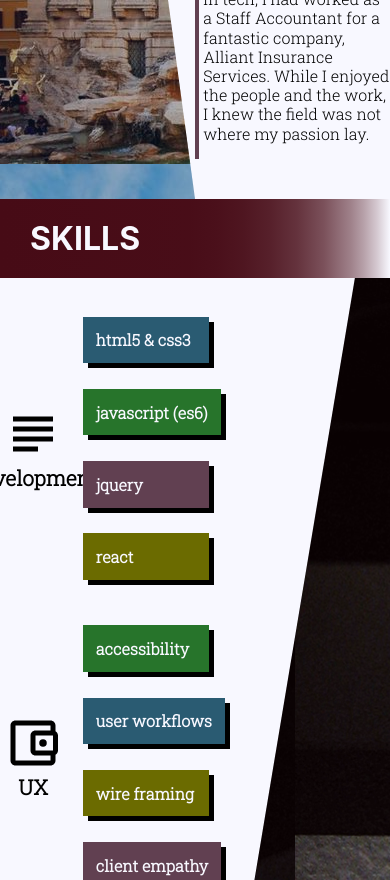
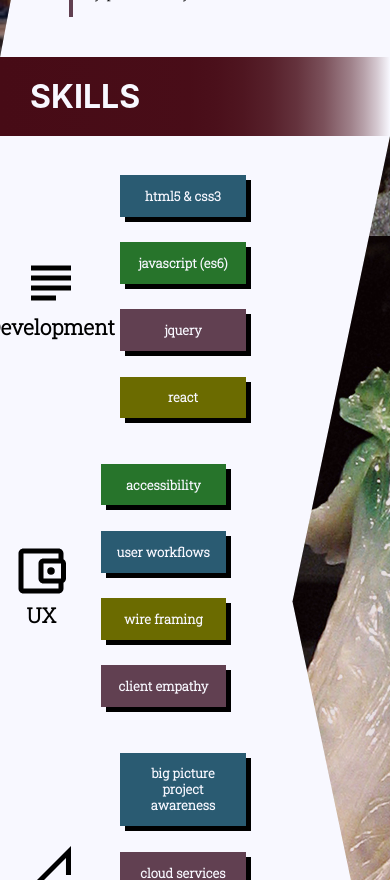
Before and after one commit to JuliusDorfman/jdorfj, a React (Create React App) app: page /homepage in a window 390 px wide. Shown: the part 1120-2000 px from the top of the page. Built offline with nearby package versions, Linux system fonts and the light colour scheme.

Commit message:
responsiveness on homepage.jsx

```diff
--- a/src/Pages/Homepage/Homepage.css
+++ b/src/Pages/Homepage/Homepage.css
@@ -63,6 +63,7 @@ a {
   clip-path: polygon(0 0, 18% 0, 100% 100%, 0% 100%);
   background: url('/assets/images/fontana_de_trevi.jpg');
   min-width: 50vw;
+  background-size: cover;
 }
 
 .experience-flavor:after {
@@ -190,8 +191,8 @@ a {
   clip-path: polygon(100% 0, 82% 0, 0% 100%, 100% 100%);
   background: url('/assets/images/Jade_cabbage_closeup.jpg');
   min-width: 50vw;
-  background-size: cover;
-  background-position-x: 100px;
+  background-position-x: -250px;
+  background-position-y: -100px;
 }
 
 .skills-flavor:after {
@@ -229,6 +230,8 @@ a {
 .colors4 {
   background: #6B6B00;
 }
+
+
 /* Copied Skill */
 .skills-intro>h1 {
   font-size: 1.5rem;
@@ -242,6 +245,18 @@ a {
   justify-content: space-around;
   list-style: none;
   min-height: 150px;
+}
+
+.skill-item:nth-child(1) {
+  margin-right: -53%;
+}
+
+.skill-item:nth-child(2) {
+  margin-right: -25%;
+}
+
+.skill-item:nth-child(3) {
+  margin-right: 0;
 }
 
 .skills-head {
@@ -267,7 +282,7 @@ a {
   display: inherit;
   width: 62%;
   justify-content: space-around;
-  align-items: center;
+  text-align: center;
 }
 
 .skills-details>ul {
@@ -275,7 +290,7 @@ a {
   align-items: center;
   padding: 10px 0;
   flex-wrap: wrap;
-  justify-content: space-around;
+  justify-content: flex-start;
   list-style: none;
 }
 
@@ -291,6 +306,7 @@ a {
   font-weight: 600;
   font-family: 'Roboto Slab', serif;
   cursor: pointer;
+  max-width: 150px;
 }
 
 .skills-details>ul>li:after {
@@ -307,3 +323,34 @@ a {
 ul.skill-list {
   padding: 0;
 }
+
+@media(max-width: 1050px) {
+  .skills-flavor {
+    background-position-x: -400px;
+    background-position-y: 100px;
+  }
+}
+
+@media(max-width: 550px) {
+  .skills-details>ul>li {
+    max-width: 75px;
+    font-size: .8rem;
+  }
+
+  .experience-flavor {
+    -webkit-clip-path: polygon(50% 50%, 0% 100%, 0 0%);
+    clip-path: polygon(50% 50%, 0% 100%, 0 0%);
+  }
+
+  .skills-flavor {
+    -webkit-clip-path: polygon(100% 0, 100% 100%, 50% 50%);
+    clip-path: polygon(100% 0, 100% 100%, 50% 50%);
+  }
+  .skill-item:nth-child(3) {
+    margin-right: -53%;
+  }
+
+  .exp-first-tier:nth-child(3) {
+    margin-left: -53%;
+  }
+}
--- a/src/Pages/Homepage/Homepage.jsx
+++ b/src/Pages/Homepage/Homepage.jsx
@@ -144,10 +144,10 @@ export default class Homepage extends Component {
                   <p>DevOps</p></div>
                 <div className="skills-details">
                   <ul>
-                    <li className="colors4">version control</li>
+                    <li className="colors1">big picture project awareness</li>
                     <li className="colors3">cloud services</li>
                     <li className="colors2">testing</li>
-                    <li className="colors1">big picture project awareness</li>
+                    <li className="colors4">version control</li>
                   </ul>
                 </div>
               </li>
--- a/src/Pages/Portfolio/Portfolio.css
+++ b/src/Pages/Portfolio/Portfolio.css
@@ -156,6 +156,20 @@
   color: white;
 }
 
+
+@media(min-width: 2270px) {
+  .column h1 {
+    font-size: 7rem;
+    margin-top: 2rem;
+    line-height: 7rem;
+  }
+
+  .column p {
+    font-size: 2rem;
+    margin-top: 4rem;
+  }
+}
+
 @media(max-width: 1050px) {
   .column h1 {
     font-size: 1.5em;
--- a/src/Pages/Portfolio/Portfolio.jsx
+++ b/src/Pages/Portfolio/Portfolio.jsx
@@ -19,7 +19,7 @@ export default class Portfolio extends Component {
               <a href="https://hstone-app.herokuapp.com/" target="_blank" rel="noopener noreferrer">
                 <h1>hStone Addiction</h1>
               </a>
-              <p>Quantify the sunk cost of your addiction. Then go do something more productive. It's what future you would have wanted.</p>
+              <p>Quantify the sunk cost of your addiction. Then, go do something more productive. It's the future you would have wanted.</p>
             </div>
             <div className="vertical-flip-container">
               {/* <button className="vertical-flip flip1"></button> */}
```
